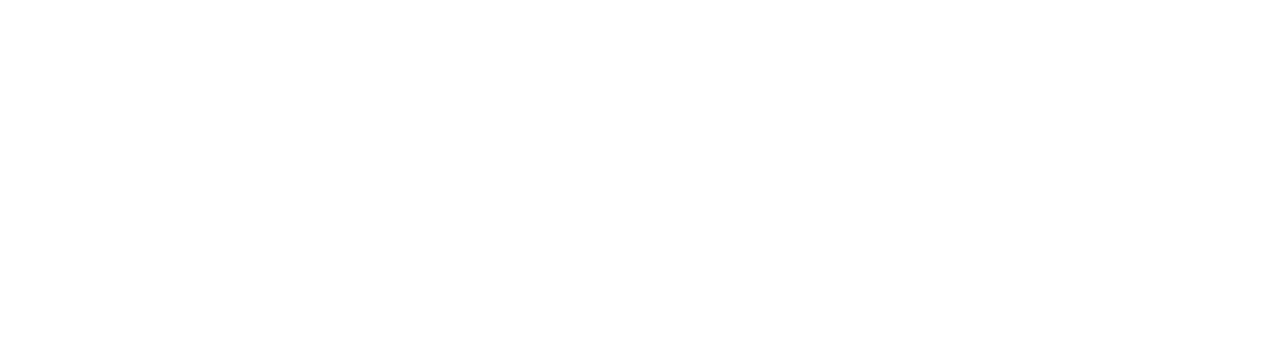
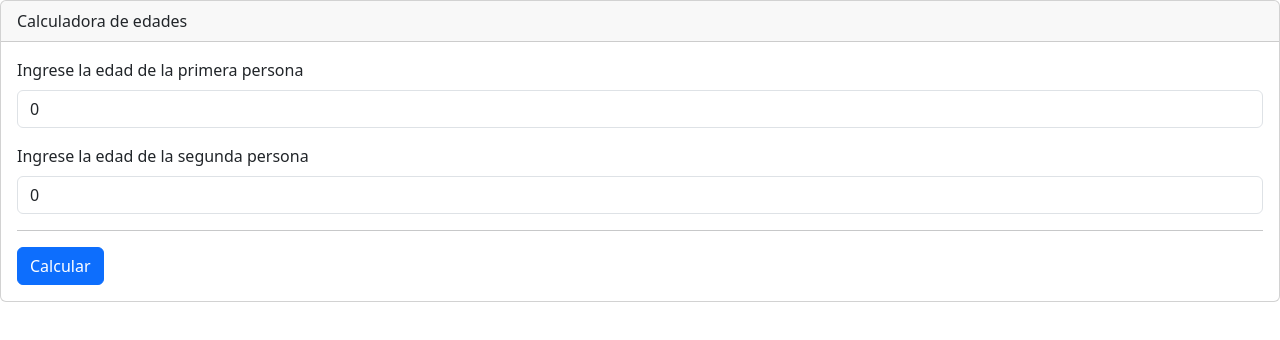
Before and after one commit to GabrielMaQui/DAWI_CL3_MachicaoGabriel, an Angular app: page /edades in a window 1280 px wide. Before the commit this address led to /. Shown: the top 340 px of the page. Built offline with nearby package versions, Linux system fonts and the light colour scheme.

Commit message:
Se completa el ejercicio 2 se agrega el redondeo

```diff
--- a/src/app/app.routes.ts
+++ b/src/app/app.routes.ts
@@ -1,7 +1,9 @@
 import { Routes } from '@angular/router';
 import { TelefonoMinutosComponent } from './ejercicios/telefono-minutos/telefono-minutos.component';
+import { EdadesComponent } from './ejercicios/edades/edades.component';
 
 export const routes: Routes = [
   {path: '', redirectTo: 'home', pathMatch: 'full'},
   {path: 'telefono', component: TelefonoMinutosComponent},
+  {path: 'edades', component: EdadesComponent}
 ];
--- a/src/app/ejercicios/edades/edades.component.html
+++ b/src/app/ejercicios/edades/edades.component.html
@@ -1 +1,27 @@
-<p>edades works!</p>
+<div class="card">
+  <div class="card-header">
+    Calculadora de edades
+  </div>
+  <div class="card-body">
+    <div class="mb-3">
+      <label for="txtedad1" class="form-label">Ingrese la edad de la primera persona</label>
+      <input type="number" class="form-control" step="0.1"
+      [(ngModel)]="edades.edad1"
+      id="txtedad1" placeholder="0 - 120" min="0" max="120">
+    </div>
+    <div class="mb-3">
+      <label for="txtedad2" class="form-label">Ingrese la edad de la segunda persona</label>
+      <input type="number" class="form-control" step="0.1"
+      [(ngModel)]="edades.edad2"
+      id="txtedad2" placeholder="0 - 120" min="0" max="120">
+    </div>
+    <hr />
+    @if (mostrarMensaje) {
+      <div class="alert alert-primary" role="alert">
+        {{edades.edadMayor}}, la diferencia de edades es: {{edades.diferencia}}
+      </div>
+    }
+    <button type="button"(click)="calcularDiferencia()" class="btn btn-primary">Calcular</button>
+
+  </div>
+</div>
--- a/src/app/ejercicios/edades/edades.component.ts
+++ b/src/app/ejercicios/edades/edades.component.ts
@@ -1,12 +1,42 @@
 import { Component } from '@angular/core';
+import { FormsModule } from '@angular/forms';
 
 @Component({
   selector: 'app-edades',
   standalone: true,
-  imports: [],
+  imports: [FormsModule],
   templateUrl: './edades.component.html',
   styleUrl: './edades.component.scss'
 })
 export class EdadesComponent {
 
+  edades = {
+    edad1: 0,
+    edad2: 0,
+    edadMayor: '',
+    diferencia: 0
+  }
+
+  mostrarMensaje = false;
+
+  calcularDiferencia() {
+    this.edades.edad1 = Math.round(this.edades.edad1);
+    this.edades.edad2 = Math.round(this.edades.edad2);
+    this.mostrarMensaje = true;
+    if(this.edades.edad1 > this.edades.edad2){
+      this.edades.edadMayor = "La edad del mayor es: " + this.edades.edad1 + " años";
+      this.edades.diferencia = this.edades.edad1 - this.edades.edad2;
+    }
+
+    else if(this.edades.edad1 < this.edades.edad2){
+      this.edades.edadMayor = "La edad del mayor es: " + this.edades.edad2 + " años";
+      this.edades.diferencia = this.edades.edad2 - this.edades.edad1;
+    }
+    else{
+      this.edades.edadMayor = "No hay ninguna edad mayor, las edades son iguales";
+      this.edades.diferencia = 0;
+    }
+
+  }
+
 }
```
